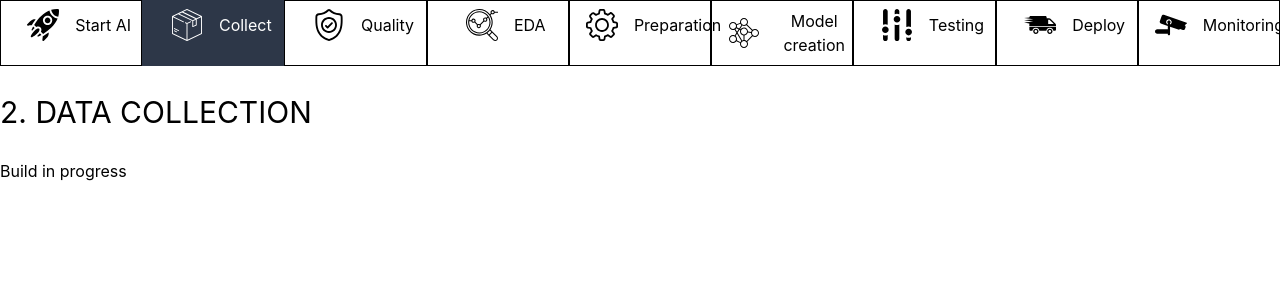
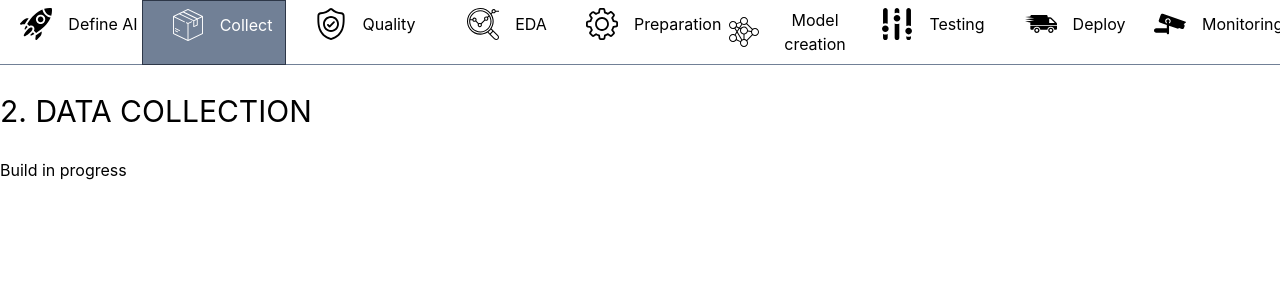
Before and after one commit to Nathanlauga/transparentai, a Flask app: page /ai/data-collect/ in a window 1280 px wide. Shown: the part 80-380 px from the top of the page. Run offline with Flask 2, Linux system fonts and the light colour scheme.

Commit message:
Update: change user needs to define ai

```diff
--- a/transparentai/app/data/questions.csv
+++ b/transparentai/app/data/questions.csv
@@ -1,4 +1,5 @@
 section,actors,questions,example1,example2,ressource
+Detail,Business,Project name,,,
 Goal,Business,What is the main goal of this AI ?,Detect anomalies,Recommand a movie to users.,
 Goal,Business,What this AI will improve ? Who will benefit this ?,It will improve ,It will improve users experience on a website.,
 Goal,Business & tech,Who is participating during the AI creation ?,"Elliot Alderson, risks.","Angela Moss, marketing.",
@@ -17,4 +18,3 @@ Metrics,Business,Define negative metrics : how will you say your AI is failing
 Data,Business & tech,What are the data that you’ll need to build this AI ? (precise source type if possible and if you have it or you need to collect it),,,
 Data,Business & tech,Do you know if your data is reliable ? If no how will you say it can be reliable (see data quality section),,,
 Data,Business & tech,What feature will be used from this data ?,,,
-Help,Business,"if you were helping to train a new coworker for a similar role, what would be the most important tasks you would teach them first?",,,
--- a/transparentai/app/templates/ai.html
+++ b/transparentai/app/templates/ai.html
@@ -14,7 +14,7 @@
 
       <div>
         <ul>
-            {{ item(id='user-needs', title='1. User needs') }}
+            {{ item(id='define-ai', title='1. Define the AI') }}
             {{ item(id='data-collect', title='2. Data collection') }}
             {{ item(id='data-quality', title='3. Data quality') }}
             {{ item(id='eda', title='4. Exploratory data analysis') }}
--- a/transparentai/app/templates/ai/components/ai-navbar.html
+++ b/transparentai/app/templates/ai/components/ai-navbar.html
@@ -3,7 +3,7 @@
 <div>
     <ul>
         <div class="flex">
-        {{ item_nav(id='user-needs', title='Start AI') }}
+        {{ item_nav(id='define-ai', title='Define AI') }}
         {{ item_nav(id='data-collect', title='Collect') }}
         {{ item_nav(id='data-quality', title='Quality') }}
         {{ item_nav(id='eda', title='EDA') }}
--- a/transparentai/app/templates/ai/components/list-items-nav.html
+++ b/transparentai/app/templates/ai/components/list-items-nav.html
@@ -1,6 +1,6 @@
 {% macro item_nav(id, title) -%}
 {% if id in request.path %}
-<li class="flex-1 text-center border border-solid border-gray-800 text-white bg-gray-800 ">
+<li class="flex-1 text-center border border-solid border-gray-800 text-white bg-gray-600 ">
     <a href="/ai/{{id}}">
         <div class="inline-block m-auto my-2">
           <div class="flex items-center h-auto ">
@@ -11,7 +11,7 @@
     </a>
   </li>
 {% else %}
-<li class="flex-1 text-center border border-solid border-black">
+<li class="flex-1 text-center border-solid border-gray-600 border-0 border-b">
   <a href="/ai/{{id}}">
       <div class="inline-block m-auto my-2">
         <div class="flex items-center h-auto ">
--- a/transparentai/app/views.py
+++ b/transparentai/app/views.py
@@ -16,11 +16,11 @@ def ai():
     sections = questions['section'].unique()
     return render_template("ai.html", title=title, sections=sections, questions=questions)
 
-@app.route('/ai/user-needs/', methods=['GET', 'POST'])
+@app.route('/ai/define-ai/', methods=['GET', 'POST'])
 def user_needs():
-    title = '1. User needs'
+    title = '1. Define the AI'
     sections = questions['section'].unique()
-    return render_template("ai/user-needs.html", title=title, sections=sections, questions=questions)
+    return render_template("ai/define-ai.html", title=title, sections=sections, questions=questions)
 
 @app.route('/ai/data-collect/', methods=['GET', 'POST'])
 def data_collect():
```
Also changed, not shown: transparentai/app/static/img/define-ai.svg (renamed from transparentai/app/static/img/user-needs.svg), transparentai/app/templates/ai/define-ai.html (renamed from transparentai/app/templates/ai/user-needs.html).
